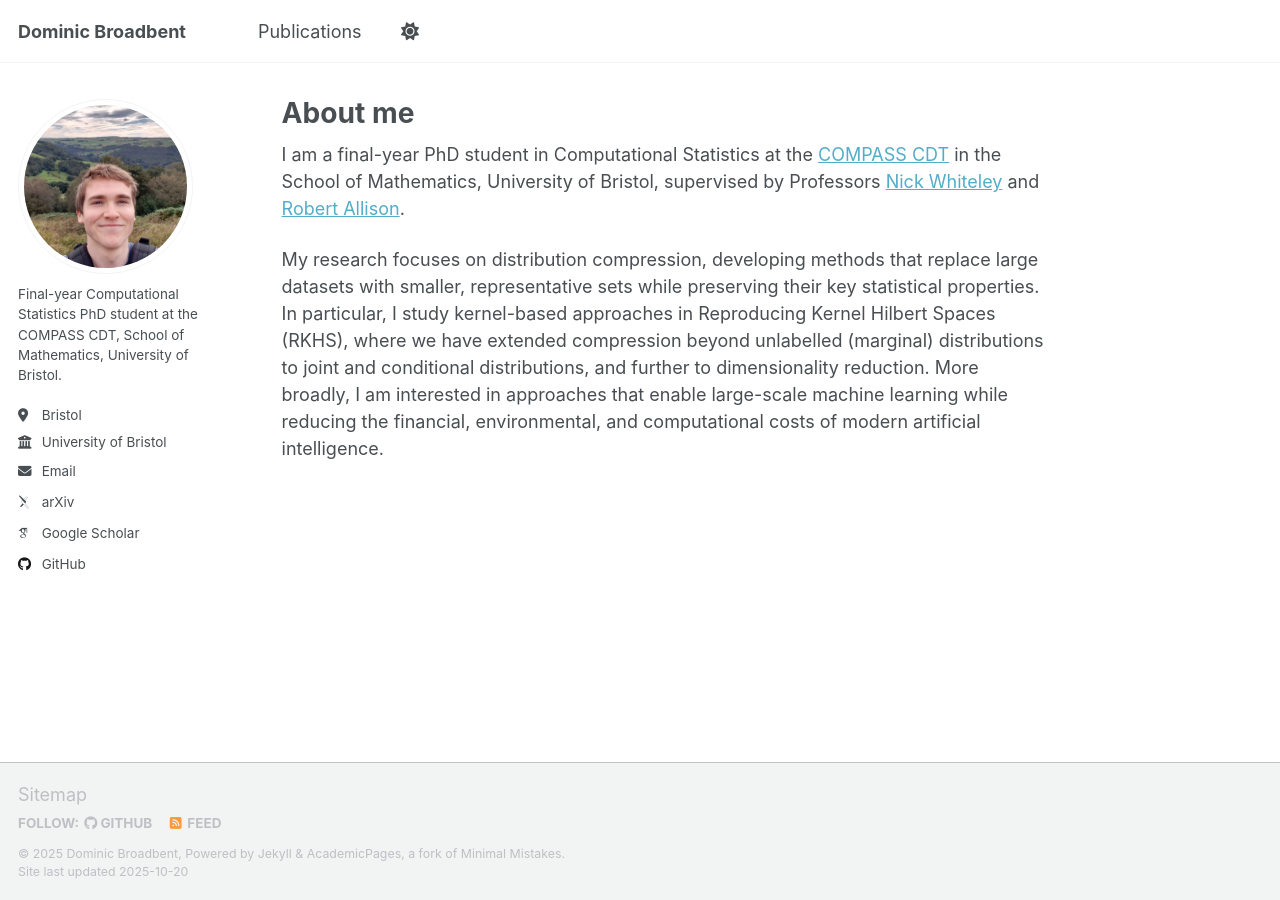
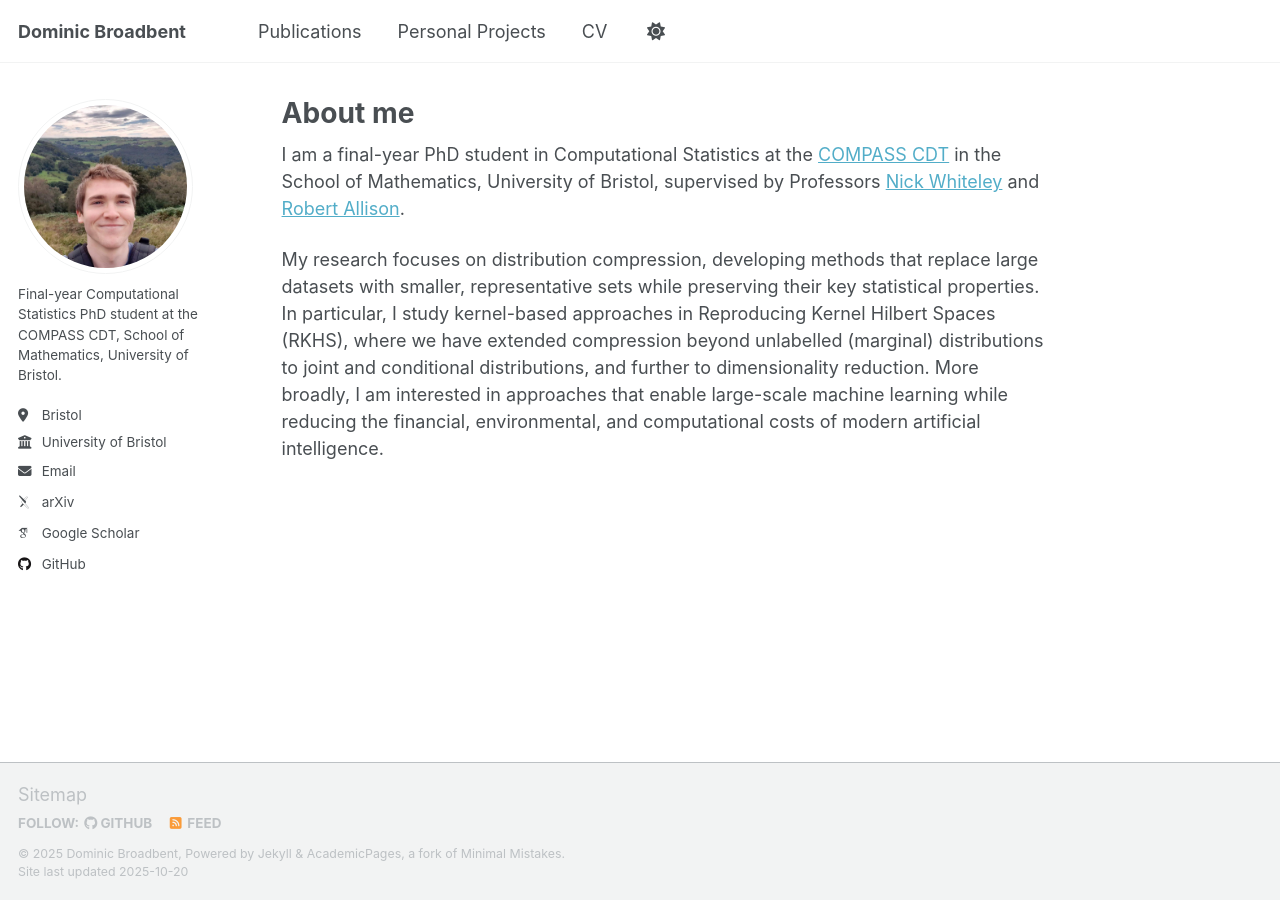
Before and after one commit to dominicjbroadbent/dominicjbroadbent.github.io, a Jekyll site: the page built from _pages/about.md, in a window 1280 px wide. Built offline with Jekyll 4.4.1, drawn with Linux system fonts in a browser that asks for light colours; some web fonts are replaced; a script that is not in the unit is left out.

Commit message:
Update navigation.yml

```diff
--- a/_data/navigation.yml
+++ b/_data/navigation.yml
@@ -10,3 +10,7 @@
 main:
   - title: "Publications"
     url: /publications.html
+  - title: "Personal Projects"
+    url: /projects.html
+  - title: "CV"
+    url: /cv.html
```
